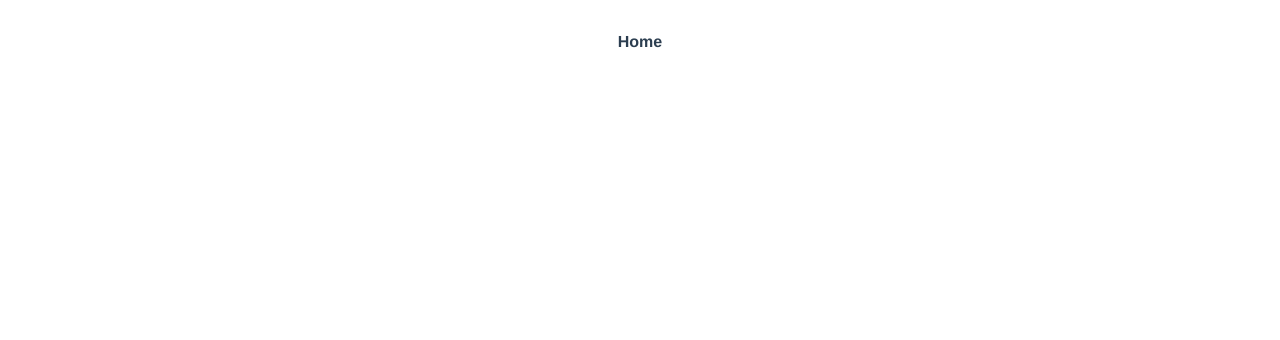
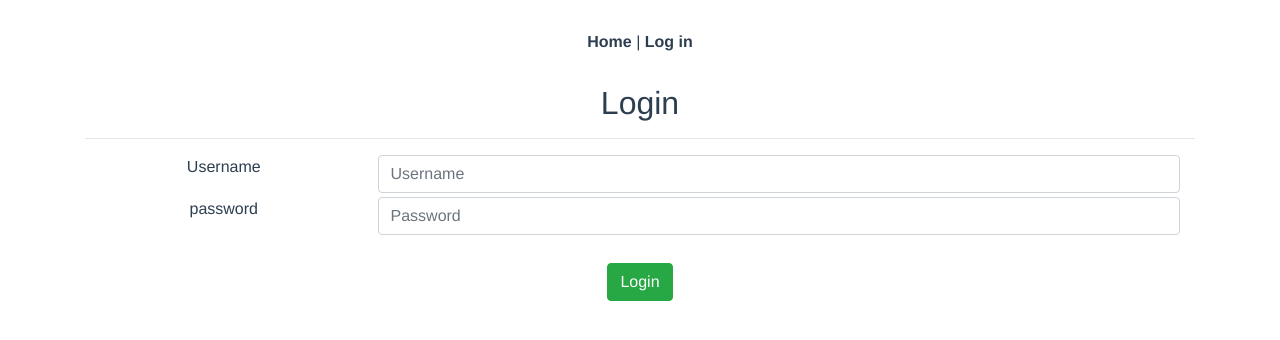
Before and after one commit to Majunga/discordbot, a Vue app: page /Login in a window 1280 px wide. Shown: the top 340 px of the page. Built offline with nearby package versions, Linux system fonts and the light colour scheme.

Commit message:
Mock login authentication flow

```diff
--- a/src/App.vue
+++ b/src/App.vue
@@ -1,7 +1,10 @@
 <template>
   <div id="app">
     <div id="nav">
-      <router-link to="/">Home</router-link>
+      <router-link to="/">Home</router-link> |
+      <router-link v-if="loggedIn" to="/logout">Log out</router-link>
+      <router-link v-if="!loggedIn" to="/login">Log in</router-link>
+
     </div>
     <Alerts :bus="bus"/>
     <router-view :bus="bus"/>
@@ -10,6 +13,7 @@
 <script>
 import Alerts from '@/components/controls/Alerts'
 import Vue from 'vue'
+import auth from '@/services/authentication/auth'
 
 export default {
   name: 'App',
@@ -18,7 +22,13 @@ export default {
   },
   data () {
     return {
-      bus: new Vue()
+      bus: new Vue(),
+      loggedIn: auth.loggedIn()
+    }
+  },
+  created () {
+    auth.onChange = loggedIn => {
+      this.loggedIn = loggedIn
     }
   }
 }
--- a/src/router/index.js
+++ b/src/router/index.js
@@ -1,41 +1,72 @@
 import Vue from 'vue'
 import VueRouter from 'vue-router'
 import Home from '@/views/Home.vue'
+import Login from '@/views/Login.vue'
 import AddBot from '@/views/discord/AddBot.vue'
 import ViewBot from '@/views/discord/ViewBot.vue'
 import ViewServer from '@/views/discord/ViewServer.vue'
 import AddSoundClip from '@/views/discord/AddSoundClip.vue'
 
+import auth from '@/services/authentication/auth'
+
 Vue.use(VueRouter)
+
+const requireAuth = (to, from, next) => {
+  if (!auth.loggedIn()) {
+    next({
+      path: '/login',
+      query: { redirect: to.fullPath }
+    })
+  } else {
+    next()
+  }
+}
 
 const routes = [
   {
     path: '/',
     name: 'Home',
-    component: Home
+    component: Home,
+    beforeEnter: requireAuth
+  },
+  {
+    path: '/Login',
+    name: 'Login',
+    component: Login
+  },
+  {
+    path: '/logout',
+    beforeEnter (to, from, next) {
+      auth.logout()
+      next('/')
+    }
   },
   {
     path: '/addbot',
     name: 'AddBot',
-    component: AddBot
+    component: AddBot,
+    beforeEnter: requireAuth
   },
   {
     path: '/viewbot/:clientId',
     name: 'ViewBot',
     component: ViewBot,
-    props: true
+    props: true,
+    beforeEnter: requireAuth
   },
   {
     path: '/viewserver/:clientId/:guildId',
     name: 'ViewServer',
     component: ViewServer,
-    props: true
+    props: true,
+    beforeEnter: requireAuth
   },
   {
     path: '/addsoundclip/:clientId/:guildId/:soundclipId',
     name: 'AddSoundClip',
     component: AddSoundClip,
-    props: true
+    props: true,
+    beforeEnter: requireAuth
   }
 ]
 
--- /dev/null
+++ b/src/services/authentication/accountApi.js
@@ -0,0 +1,13 @@
+import * as axios from 'axios'
+
+const login = async (username, password) => {
+  return await axios
+    .post('http://localhost:3001/account/login', {
+      username: username,
+      password: password
+    })
+}
+
+export {
+  login
+}
--- /dev/null
+++ b/src/services/authentication/auth.js
@@ -0,0 +1,34 @@
+/* eslint-disable standard/no-callback-literal */
+/* globals localStorage */
+import * as account from './accountApi'
+
+export default {
+  async login (username, password) {
+    console.debug(`Login for ${username} ${password}`)
+    const result = await account.login(username, password)
+    console.debug('Login result', result.data)
+
+    if (result.data.loggedIn) {
+      localStorage.token = result.data.token
+    }
+    console.debug('Failed to login')
+
+    this.onChange(result.data.loggedIn)
+    return result.data.loggedIn
+  },
+
+  getToken () {
+    return localStorage.token
+  },
+
+  logout () {
+    delete localStorage.token
+    this.onChange(false)
+  },
+
+  loggedIn () {
+    return !!localStorage.token
+  },
+
+  onChange () {}
+}
--- /dev/null
+++ b/src/views/Login.vue
@@ -0,0 +1,44 @@
+<template>
+  <b-container>
+    <h2>Login</h2>
+    <hr/>
+    <form>
+      <EditorRow type="text"     label="Username" v-model="username" placeholder="Username" />
+      <EditorRow type="password" label="password" v-model="password" placeholder="Password" />
+      <br/>
+      <b-button variant="success" @click="login">Login</b-button>
+    </form>
+  </b-container>
+</template>
+<script>
+import EditorRow from '@/components/controls/EditorRow'
+import auth from '@/services/authentication/auth'
+
+export default {
+  name: 'Login',
+  components: {
+    EditorRow
+  },
+  props: {
+    bus: Object
+  },
+  data () {
+    return {
+      username: undefined,
+      password: undefined
+    }
+  },
+  methods: {
+    async login () {
+      const loggedIn = await auth.login(this.username, this.password)
+      console.debug('Logged in: ', loggedIn)
+
+      if (loggedIn) {
+        this.$router.replace(this.$route.query.redirect || '/')
+      } else {
+        this.bus.$emit('alert', 'Login Failed', 'danger')
+      }
+    }
+  }
+}
+</script>
```
Also changed, not shown: src/services/authentication/authGuard.js (added, +27 -0 lines).
